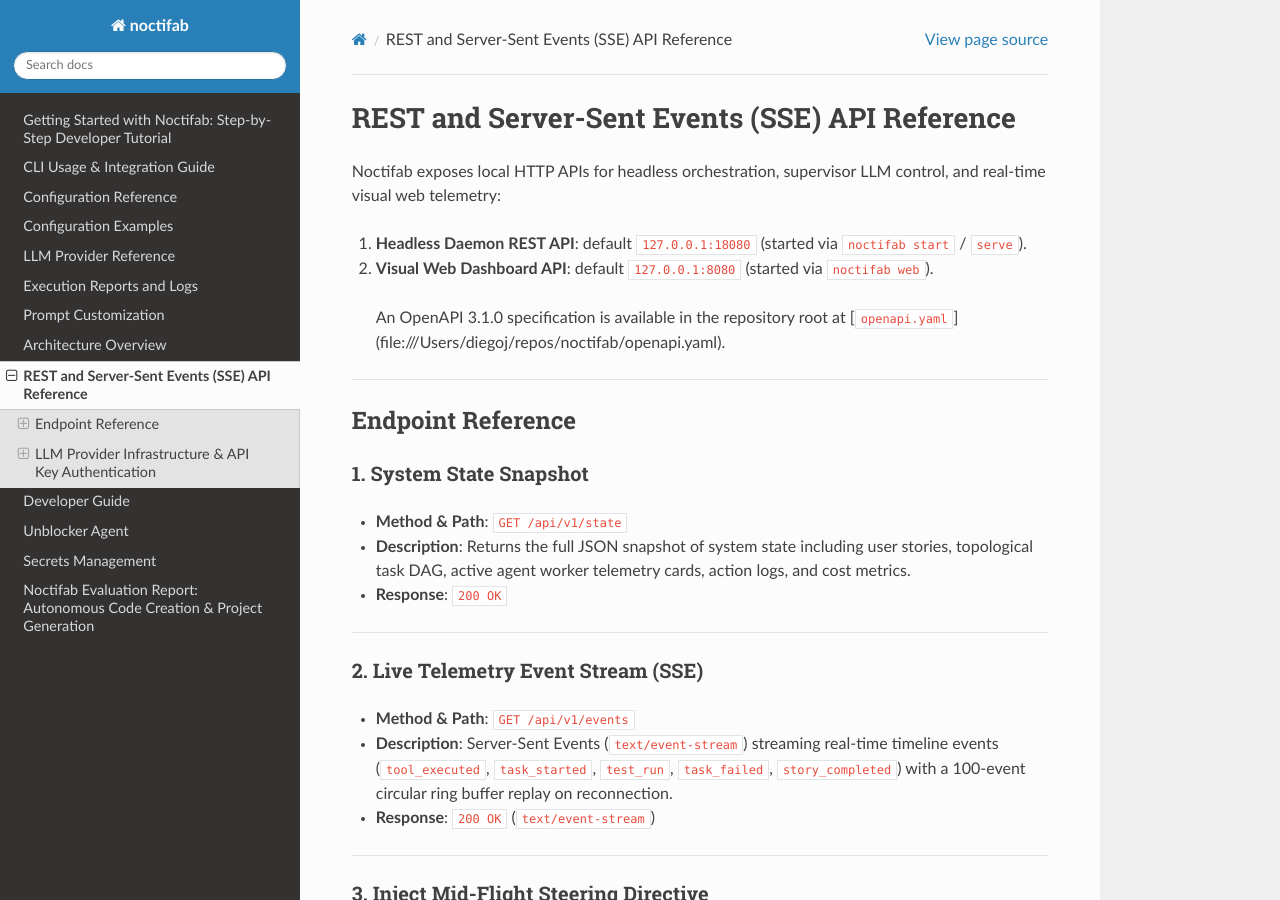
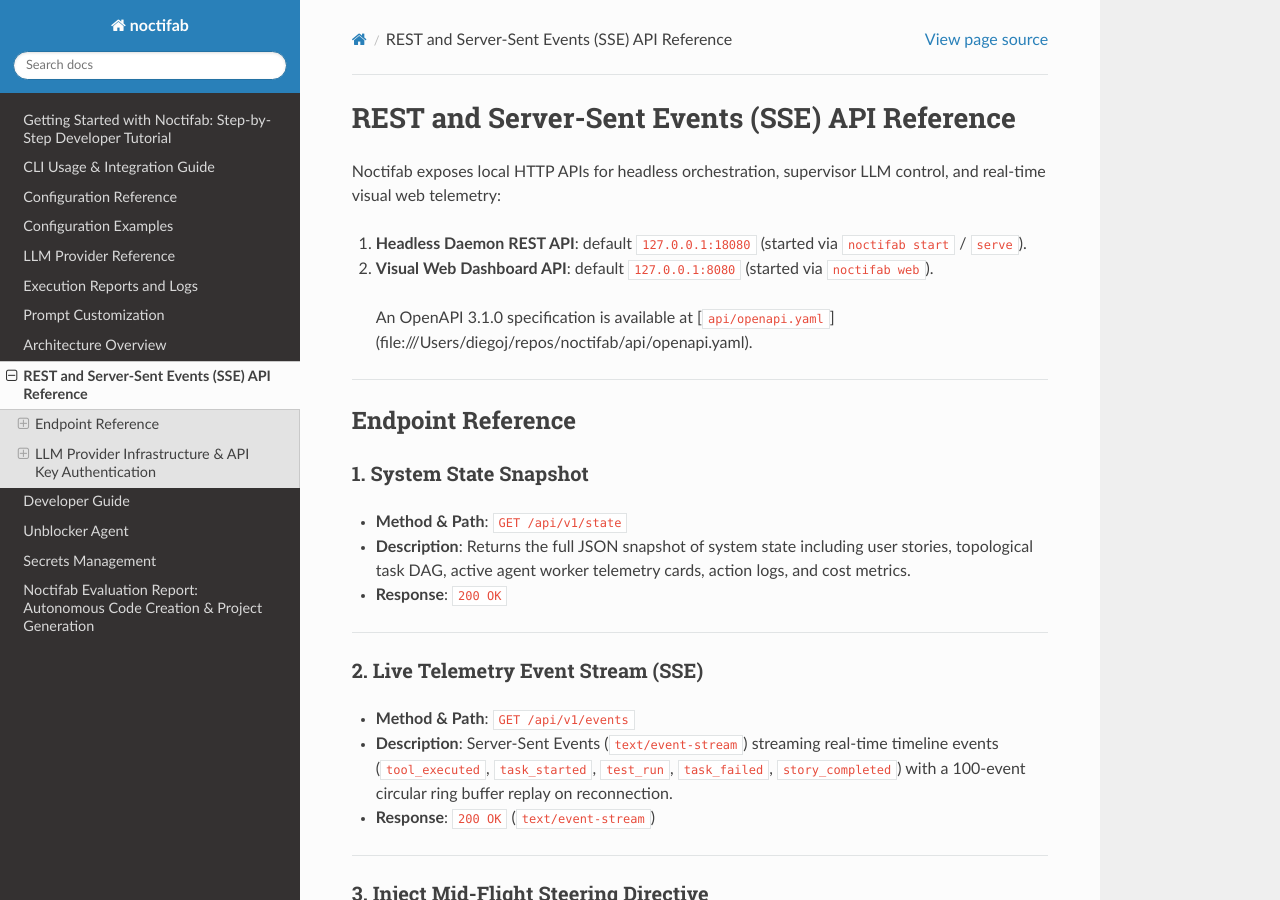
Before and after one commit to diegojromerolopez/noctifab, a Sphinx documentation site: the page built from docs/api.md, in a window 1280 px wide and 900 px high. Built offline with Sphinx 7.4.7 and the Read the Docs theme 3.1.0, drawn with Linux system fonts in a browser that asks for light colours.

Commit message:
docs(api): relocate openapi.yaml to api/openapi.yaml
- Moved openapi.yaml to api/openapi.yaml following standard Go project layout conventions
- Updated documentation references in docs/api.md and CHANGELOG.md

```diff
--- a/docs/api.md
+++ b/docs/api.md
@@ -4,7 +4,7 @@
 1. **Headless Daemon REST API**: default `127.0.0.1:18080` (started via `noctifab start` / `serve`).
 2. **Visual Web Dashboard API**: default `127.0.0.1:8080` (started via `noctifab web`).
 
-> An OpenAPI 3.1.0 specification is available in the repository root at [`openapi.yaml`](file:///Users/diegoj/repos/noctifab/openapi.yaml).
+> An OpenAPI 3.1.0 specification is available at [`api/openapi.yaml`](file:///Users/diegoj/repos/noctifab/api/openapi.yaml).
 
 ---
 
```
Also changed, not shown: CHANGELOG.md (+2 -2 lines), 2 other files.
